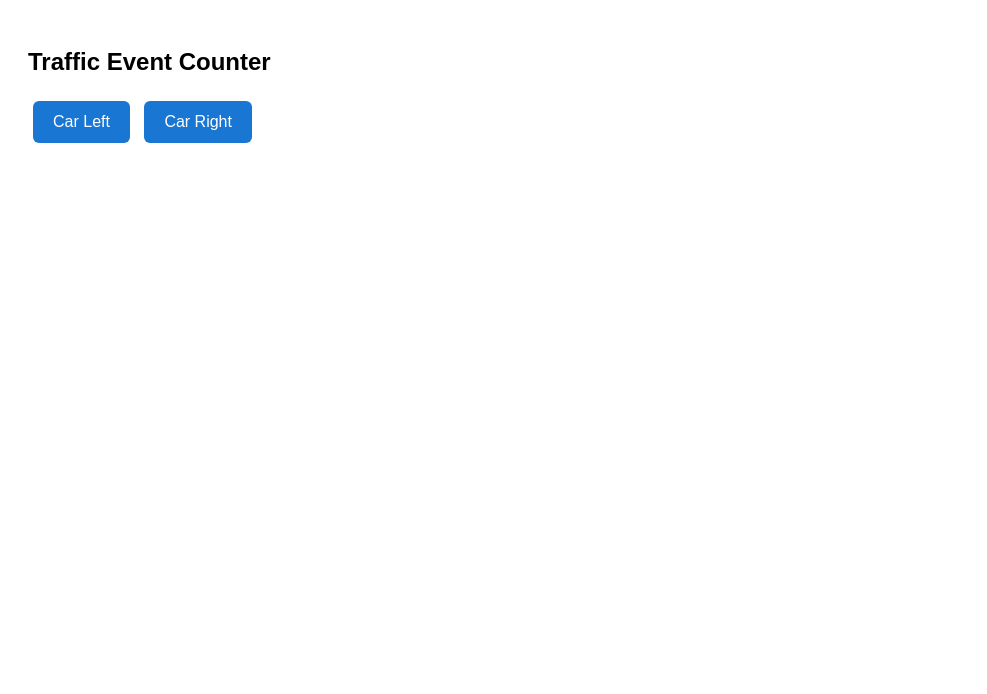
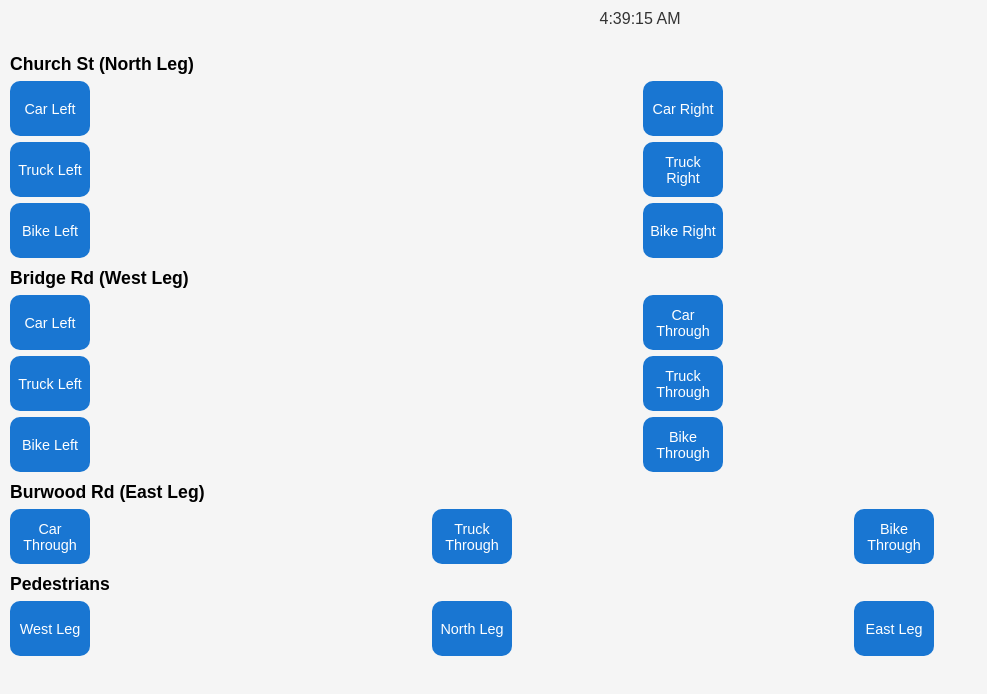
Before and after one commit to transitdork/Church-Street, a plain HTML site: page index.html in a window 1280 px wide. Shown: the whole page, without its empty margins (0-987 px from the left). Drawn offline with Linux system fonts and the light colour scheme.

Commit message:
Update index.html

```diff
--- a/index.html
+++ b/index.html
@@ -1,54 +1,158 @@
 <!DOCTYPE html>
-<html>
+<html lang="en">
 <head>
-  <meta charset="UTF-8">
-  <meta name="viewport" content="width=device-width, initial-scale=1.0">
-  <title>Traffic Counter</title>
+  <meta charset="UTF-8" />
+  <meta name="viewport" content="width=device-width, initial-scale=1.0" />
+  <title>Traffic & Pedestrian Counter</title>
   <style>
-    body { font-family: sans-serif; padding: 20px; }
+    body {
+      font-family: sans-serif;
+      margin: 0;
+      padding: 10px;
+      background: #f5f5f5;
+    }
+    .section {
+      margin-bottom: 10px;
+    }
+    .section h2 {
+      margin-top: 2px;
+      margin-bottom: 6px;
+      font-size: 1.1rem;
+    }
+    .button-grid {
+      display: grid;
+      gap: 6px;
+      justify-content: center;
+    }
+    .two-col-three-row {
+      grid-template-columns: repeat(2, 1fr);
+      grid-template-rows: repeat(3, auto);
+    }
+    .three-col-one-row {
+      grid-template-columns: repeat(3, 1fr);
+    }
+    .three-col {
+      grid-template-columns: repeat(3, 1fr);
+    }
     button {
-      padding: 12px 20px;
-      margin: 5px;
-      font-size: 16px;
-      background: #1976d2;
+      padding: 5px;
+      font-size: 0.9rem;
+      border: none;
+      border-radius: 10px;
+      background-color: #1976d2;
       color: white;
-      border: none;
-      border-radius: 6px;
+      transition: background-color 0.2s, transform 0.1s;
+      text-align: center;
+      height: 55px;
+      width: 80px;
+      display: flex;
+      align-items: center;
+      justify-content: center;
     }
     button:active {
-      background: #004ba0;
+      background-color: #004ba0;
+      transform: scale(0.98);
+    }
+    #feedback {
+      text-align: center;
+      font-size: 0.9rem;
+      color: green;
+      margin-top: 5px;
+      height: 1.2rem;
+    }
+    #clock {
+      text-align: center;
+      font-size: 1rem;
+      margin-bottom: 2px;
+      color: #333;
     }
   </style>
 </head>
 <body>
-  <h2>Traffic Event Counter</h2>
-  <button onclick="sendData('Car Left')">Car Left</button>
-  <button onclick="sendData('Car Right')">Car Right</button>
-  <div id="feedback" style="margin-top: 20px; color: green;"></div>
+  <div id="clock"></div>
+  <div id="feedback"></div>
+
+  <div class="section">
+    <h2>Church St (North Leg)</h2>
+    <div class="button-grid two-col-three-row">
+      <button onclick="sendData(this, 'Church Left Car')">Car Left</button>
+      <button onclick="sendData(this, 'Church Right Car')">Car Right</button>
+      <button onclick="sendData(this, 'Church Left Truck')">Truck Left</button>
+      <button onclick="sendData(this, 'Church Right Truck')">Truck Right</button>
+      <button onclick="sendData(this, 'Church Left Bike')">Bike Left</button>
+      <button onclick="sendData(this, 'Church Right Bike')">Bike Right</button>
+    </div>
+  </div>
+
+  <div class="section">
+    <h2>Bridge Rd (West Leg)</h2>
+    <div class="button-grid two-col-three-row">
+      <button onclick="sendData(this, 'Bridge Left Car')">Car Left</button>
+      <button onclick="sendData(this, 'Bridge Through Car')">Car Through</button>
+      <button onclick="sendData(this, 'Bridge Left Truck')">Truck Left</button>
+      <button onclick="sendData(this, 'Bridge Through Truck')">Truck Through</button>
+      <button onclick="sendData(this, 'Bridge Left Bike')">Bike Left</button>
+      <button onclick="sendData(this, 'Bridge Through Bike')">Bike Through</button>
+    </div>
+  </div>
+
+  <div class="section">
+    <h2>Burwood Rd (East Leg)</h2>
+    <div class="button-grid three-col-one-row">
+      <button onclick="sendData(this, 'Burwood Through Car')">Car Through</button>
+      <button onclick="sendData(this, 'Burwood Through Truck')">Truck Through</button>
+      <button onclick="sendData(this, 'Burwood Through Bike')">Bike Through</button>
+    </div>
+  </div>
+
+  <div class="section">
+    <h2>Pedestrians</h2>
+    <div class="button-grid three-col">
+      <button onclick="sendData(this, 'Pedestrian West')">West Leg</button>
+      <button onclick="sendData(this, 'Pedestrian North')">North Leg</button>
+      <button onclick="sendData(this, 'Pedestrian East')">East Leg</button>
+    </div>
+  </div>
 
   <script>
     const scriptURL = "https://script.google.com/macros/s/AKfycbw1OAGhWc8fBzcebPM-TWqSO_s_Xihl_2Bie37AQYt4Ytru2R5nMPPpS2oTiJzS5SKU3g/exec";
 
-    function sendData(eventLabel) {
-      const data = { event: eventLabel };
+    function sendData(button, eventType) {
+      const data = {
+        timestamp: new Date().toISOString(),
+        event: eventType
+      };
+
+      // Visual feedback
+      button.style.backgroundColor = '#2e7d32';
+      setTimeout(() => {
+        button.style.backgroundColor = '#1976d2';
+      }, 200);
+
+      // Haptic feedback
+      if (navigator.vibrate) {
+        navigator.vibrate(30);
+      }
+
+      document.getElementById("feedback").textContent = `Sent: ${eventType}`;
 
       fetch(scriptURL, {
         method: 'POST',
-        mode: 'no-cors',  // ← This is the key addition
+        mode: 'no-cors',
         body: JSON.stringify(data),
         headers: {
           'Content-Type': 'application/json'
         }
-      })
-      .then(() => {
-        document.getElementById("feedback").textContent = "Sent!";
-        console.log("Event sent (no-cors mode)");
-      })
-      .catch(err => {
-        console.error("Fetch error:", err);
-        document.getElementById("feedback").textContent = "Fetch error: " + err;
-      });
+      }).catch(err => console.error('Error:', err));
     }
+
+    // Live Clock
+    function updateClock() {
+      const now = new Date();
+      document.getElementById("clock").textContent = now.toLocaleTimeString();
+    }
+    setInterval(updateClock, 1000);
+    updateClock();
   </script>
 </body>
 </html>
```
